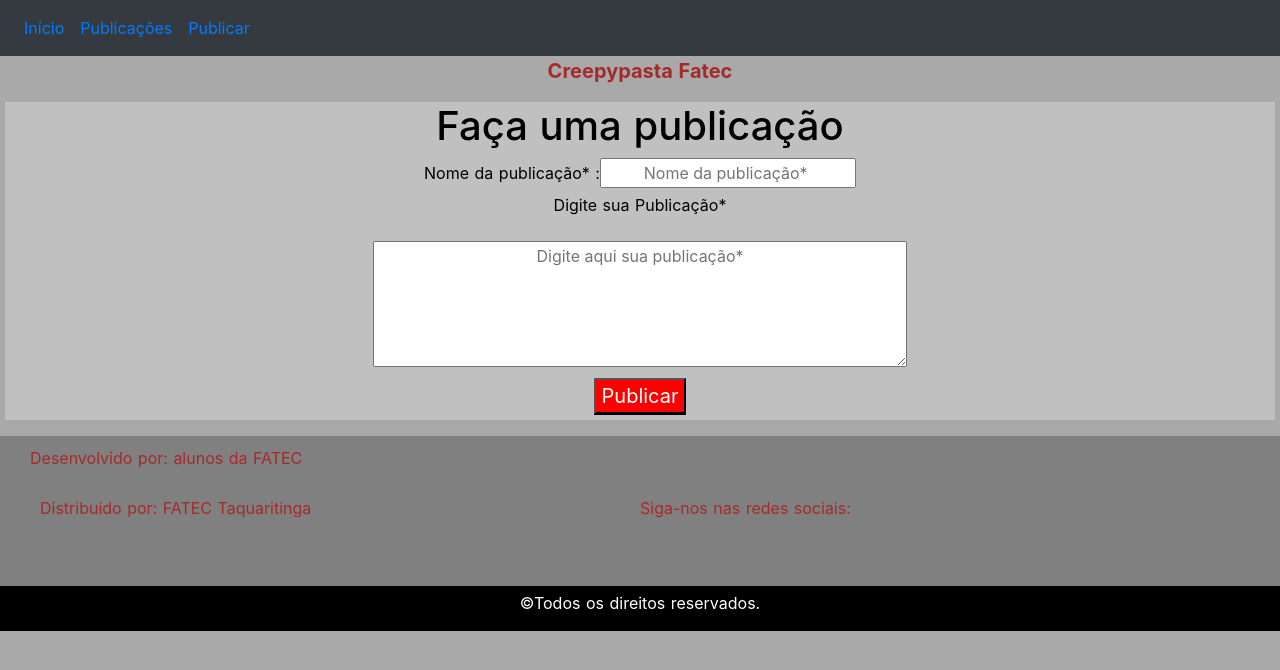
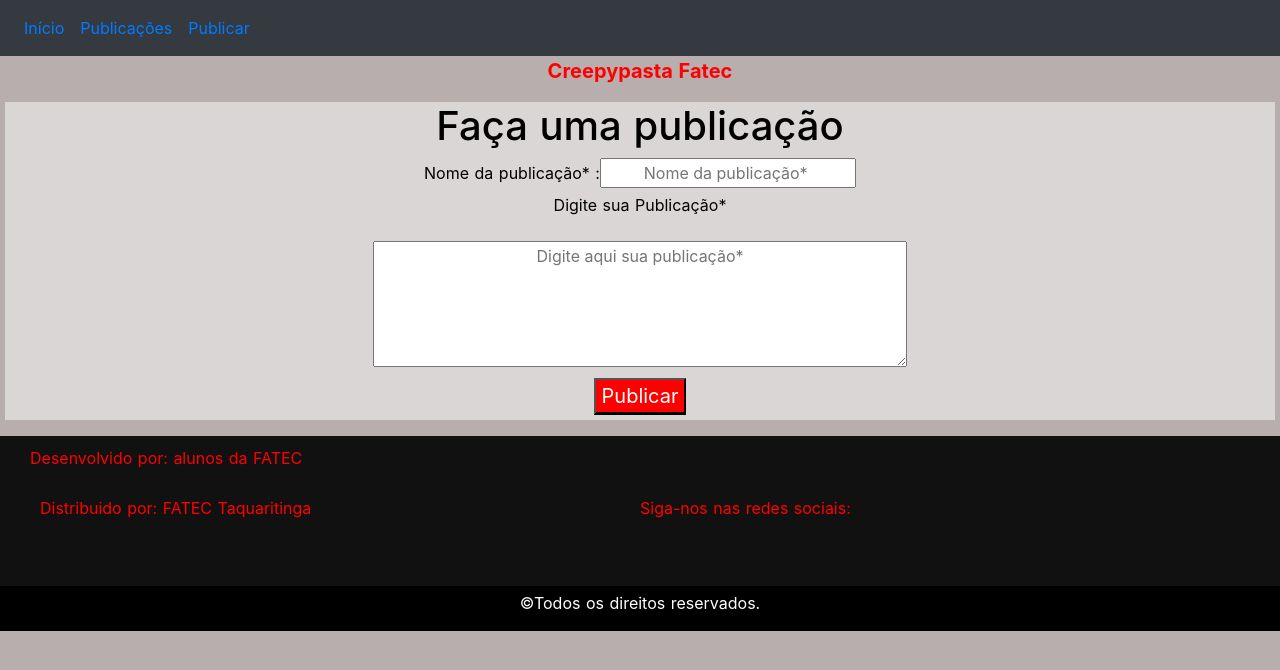
Before and after one commit to Leao04/Blog-si-project, a Nuxt app: page /publish in a window 1280 px wide. Shown: the top 670 px of the page. Built offline with nearby package versions, Linux system fonts and the light colour scheme.

Commit message:
estilo.scss

```diff
--- a/assets/css/estilo.css
+++ b/assets/css/estilo.css
@@ -1,7 +1,7 @@
 @charset "UTF-8";
 body {
-  color: brown;
-  background-color: darkgrey;
+  color: red;
+  background-color: #b8aeae;
 }
 
 .cabeca {
@@ -16,7 +16,7 @@ body {
   display: grid;
   grid-template-rows: repeat(3, 1fr);
   grid-template-columns: repeat(4, 1fr);
-  background-color: gray;
+  background-color: #111111;
 }
 
 .texto {
@@ -85,7 +85,7 @@ body {
 
 .publicação {
   text-align: center;
-  background-color: silver;
+  background-color: #dad6d6;
   margin: 5px;
 }
 
--- a/assets/css/estilo.min.css
+++ b/assets/css/estilo.min.css
@@ -1 +1 @@
-body{color:brown;background-color:darkgrey}.cabeca{display:flex;align-items:center;justify-content:center;font-size:20px;font-weight:bolder}.footer{display:grid;grid-template-rows:repeat(3, 1fr);grid-template-columns:repeat(4, 1fr);background-color:gray}.texto{grid-column-start:1;grid-column-end:2;padding-left:30px;padding-top:10px}.distribuido{grid-column-start:1;grid-column-end:2;padding-left:40px;padding-top:10px}.siga{grid-column-start:3;grid-row-start:2;padding-top:10px}.gridrodape{display:grid;grid-template-columns:repeat(3, 1fr),grid-template-rows repeat(2, 1fr);background-color:black}.rodapef{grid-row-start:1;grid-row-end:2;grid-column-start:2;grid-column-end:3;color:white;justify-content:center;padding-top:5px}.imagem{height:470px;width:100%}.grid-main{display:grid;grid-template-columns:repeat(5, 1fr);grid-template-rows:repeat(1, 1fr)}.card1{grid-column-start:1;grid-column-end:2;padding-left:30px}.card2{grid-column-start:3;grid-column-end:3}.card3{grid-column-start:5;grid-column-end:6;padding-right:30px}.publicação{text-align:center;background-color:silver;margin:5px}.nome-label{text-align:center}.btnP{border-bottom:3px solid black;background-color:red;color:white;margin:5px;font-size:20px}form h1{color:black}.label{color:black}
+body{color:red;background-color:#b8aeae}.cabeca{display:flex;align-items:center;justify-content:center;font-size:20px;font-weight:bolder}.footer{display:grid;grid-template-rows:repeat(3, 1fr);grid-template-columns:repeat(4, 1fr);background-color:#111}.texto{grid-column-start:1;grid-column-end:2;padding-left:30px;padding-top:10px}.distribuido{grid-column-start:1;grid-column-end:2;padding-left:40px;padding-top:10px}.siga{grid-column-start:3;grid-row-start:2;padding-top:10px}.gridrodape{display:grid;grid-template-columns:repeat(3, 1fr),grid-template-rows repeat(2, 1fr);background-color:black}.rodapef{grid-row-start:1;grid-row-end:2;grid-column-start:2;grid-column-end:3;color:white;justify-content:center;padding-top:5px}.imagem{height:470px;width:100%}.grid-main{display:grid;grid-template-columns:repeat(5, 1fr);grid-template-rows:repeat(1, 1fr)}.card1{grid-column-start:1;grid-column-end:2;padding-left:30px}.card2{grid-column-start:3;grid-column-end:3}.card3{grid-column-start:5;grid-column-end:6;padding-right:30px}.publicação{text-align:center;background-color:#dad6d6;margin:5px}.nome-label{text-align:center}.btnP{border-bottom:3px solid black;background-color:red;color:white;margin:5px;font-size:20px}form h1{color:black}.label{color:black}
--- a/assets/css/estilo.scss
+++ b/assets/css/estilo.scss
@@ -1,6 +1,6 @@
 body {
-    color: brown;
-    background-color: darkgrey;
+    color: red;
+    background-color: rgb(184, 174, 174);
 }
 
 .cabeca {
@@ -15,7 +15,7 @@ body {
     display: grid;
     grid-template-rows: repeat(3, 1fr);
     grid-template-columns: repeat(4, 1fr);
-    background-color: gray;
+    background-color: rgb(17, 17, 17);
 }
 
 .texto {
@@ -84,7 +84,7 @@ body {
 
 .publicação{
     text-align: center;
-    background-color: silver;
+    background-color: rgb(218, 214, 214);
     margin: 5px;
 }
 
```
